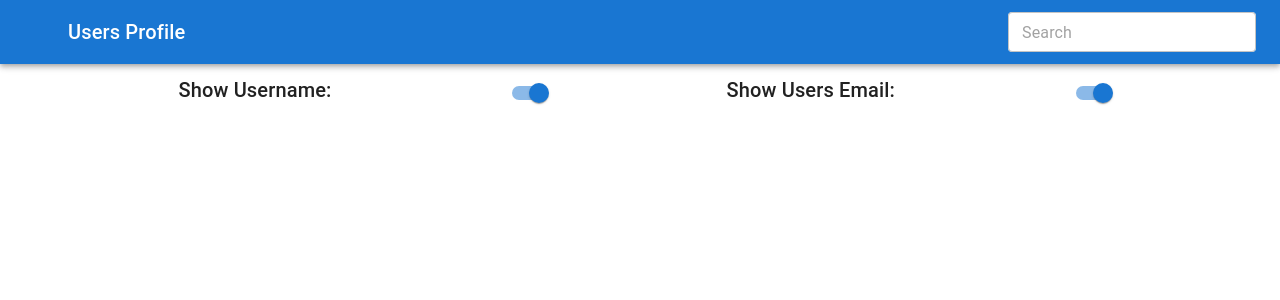
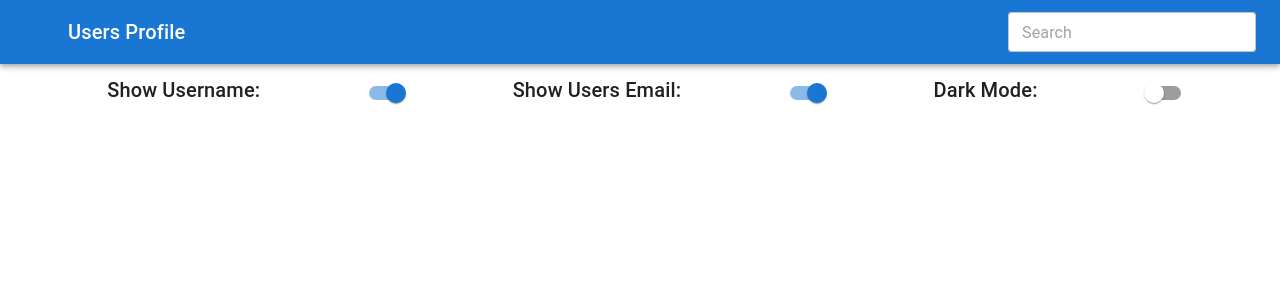
Before and after one commit to TeodorStevanovic/mui-demo, a React (Vite) app: page /settings in a window 1280 px wide. Shown: the top 300 px of the page. Built offline with nearby package versions, Linux system fonts and the light colour scheme; some icons are missing.

Commit message:
add dark mode toggle UI in settings

```diff
--- a/src/pages/Settings.jsx
+++ b/src/pages/Settings.jsx
@@ -26,6 +26,9 @@ const Settings = () => {
         checked={showUserEmail}
         onChange={() => setShowUserEmail((prev) => !prev)}
       />
+
+      <Typography variant="h6">Dark Mode:</Typography>
+      <Switch />
     </Box>
   );
 };
```
